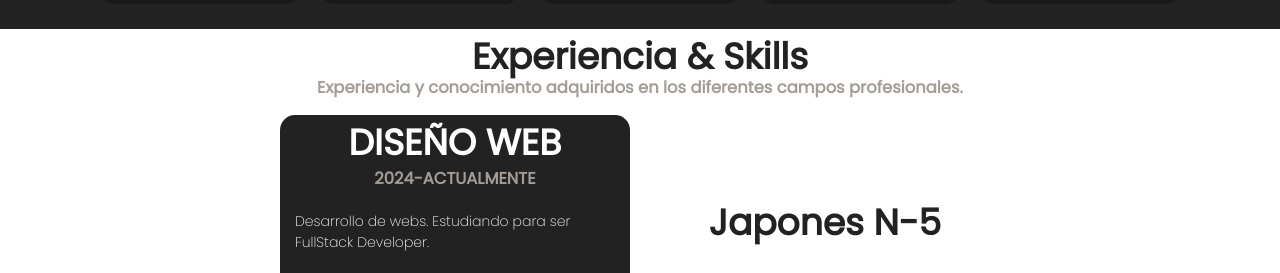
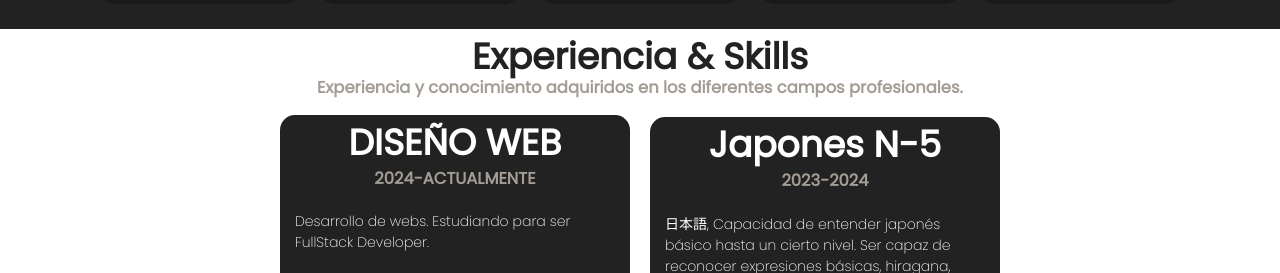
Before and after one commit to AlvaroG-code/CV-Alvaro-Garcia-HTLM5-CSS3, a plain HTML site: page index.html in a window 1280 px wide. Shown: the part 1053-1326 px from the top of the page. Drawn offline with Linux system fonts and the light colour scheme.

Commit message:
Error corregido, 100% funcional

```diff
--- a/index.html
+++ b/index.html
@@ -113,6 +113,7 @@
                             <i class="fa-brands fa-github"></i>
                         </ul>
                     </div>
+                    <div class="cardexp">
                         <h2>Japones N-5</h2>
                         <h3 class="textoizquierda">2023-2024</h3>
                         <p>日本語, Capacidad de entender japonés básico hasta un cierto nivel. Ser capaz de reconocer expresiones básicas, hiragana, katakana y kanji básico.</p>
--- a/style.css
+++ b/style.css
@@ -201,7 +201,7 @@ nav ul li {
     display: grid;
     grid-template-columns: repeat(2, 350px);
     gap: 20px;
-    align-content: space-around;
+    align-content: center;
     margin-top: 15px;
 }
 
```
